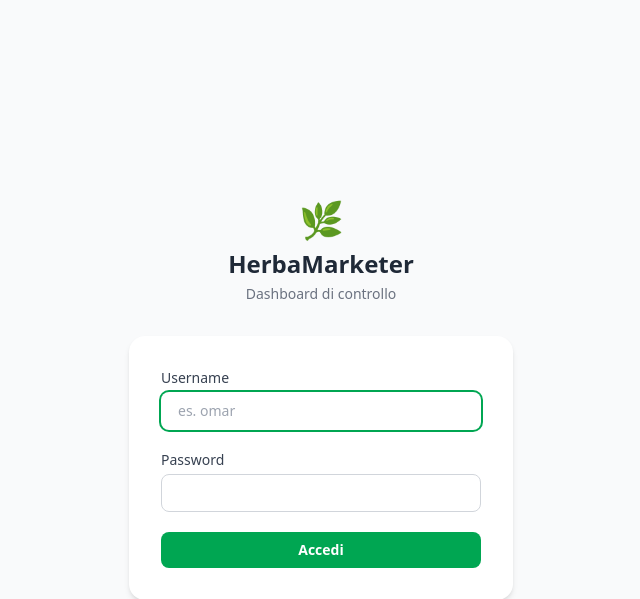
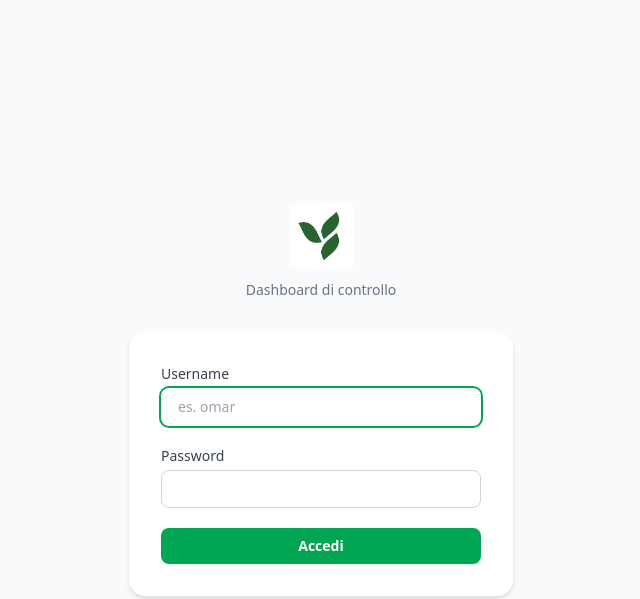
Before and after one commit to omarbortolato/HerbaMarketer, a FastAPI app: page /login in a window 1280 px wide. Shown: the top 599 px of the page, without its empty margins (319-959 px from the left). Run offline with FastAPI, Linux system fonts and the light colour scheme; some libraries are stand-ins or nearby versions.

Commit message:
Replace emoji logo with logo.jpg in navbar and login page
Co-Authored-By: Claude Sonnet 4.6 <noreply@anthropic.com>

```diff
--- a/dashboard/templates/base.html
+++ b/dashboard/templates/base.html
@@ -22,7 +22,9 @@
   <!-- Navbar -->
   <nav class="bg-herba text-white shadow-md">
     <div class="max-w-7xl mx-auto px-4 py-3 flex items-center justify-between">
-      <a href="/" class="font-bold text-xl tracking-tight">🌿 HerbaMarketer</a>
+      <a href="/" class="flex items-center gap-2">
+        <img src="/static/logo.jpg" alt="HerbaMarketer" class="h-8 w-auto">
+      </a>
       <div class="flex items-center gap-6 text-sm font-medium">
         <a href="/"       class="hover:text-herba-light transition">Overview</a>
         <a href="/topics" class="hover:text-herba-light transition">Topics</a>
--- a/dashboard/templates/login.html
+++ b/dashboard/templates/login.html
@@ -23,9 +23,8 @@
 
     <!-- Logo / Title -->
     <div class="text-center mb-8">
-      <div class="text-4xl mb-2">🌿</div>
-      <h1 class="text-2xl font-bold text-gray-800">HerbaMarketer</h1>
-      <p class="text-sm text-gray-500 mt-1">Dashboard di controllo</p>
+      <img src="/static/logo.jpg" alt="HerbaMarketer" class="h-16 w-auto mx-auto mb-3">
+      <p class="text-sm text-gray-500">Dashboard di controllo</p>
     </div>
 
     <!-- Card -->
```
Also changed, not shown: dashboard/static/logo.jpg (added).
